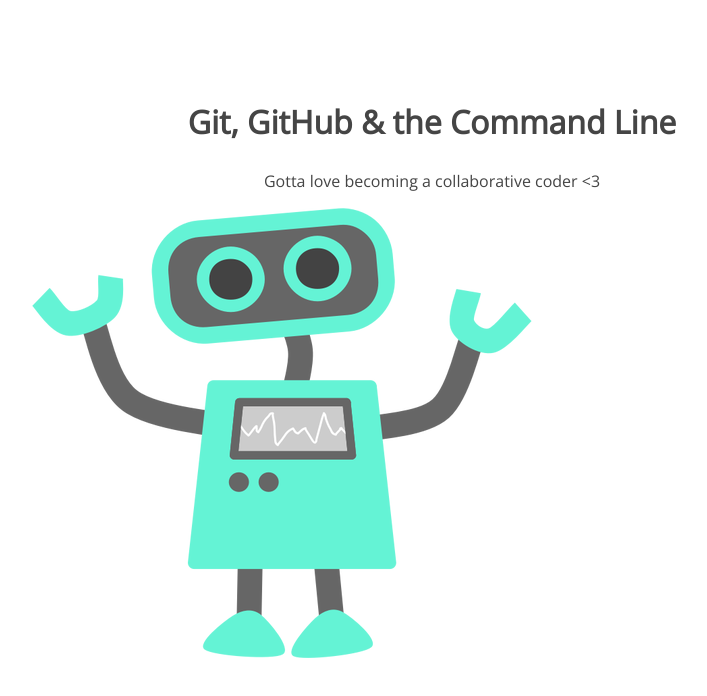
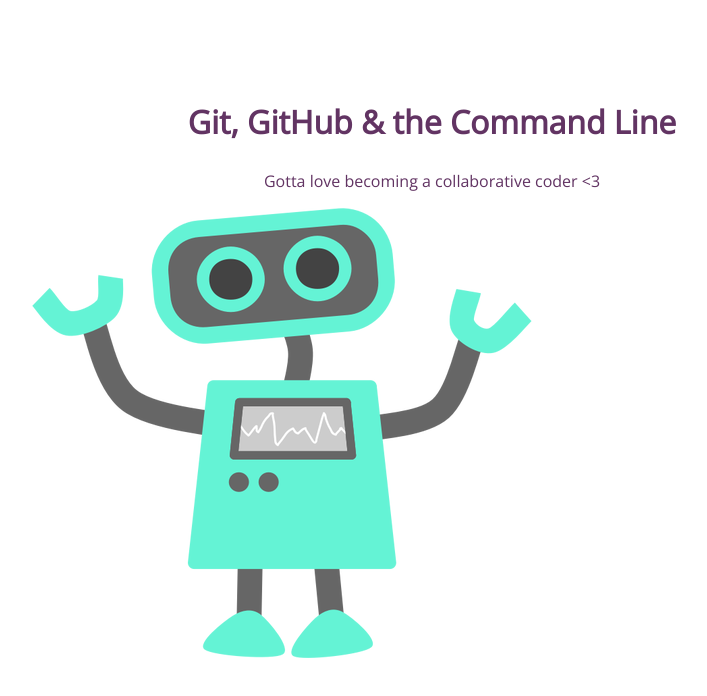
Before and after one commit to lsk235/105-project, a plain HTML site: page index.html in a window 1280 px wide. Shown: the whole page, without its empty margins (208-915 px from the left). Drawn offline with nearby package versions, Linux system fonts and the light colour scheme.

Commit message:
Changed h1 color

```diff
--- a/css/style.css
+++ b/css/style.css
@@ -5,7 +5,7 @@ section {
 section h1,
 section p {
 	text-align: center;
-	color: #454545;
+	color: #623463;
 }
 section h1 {
 	font: 32px 'Open Sans';
```
